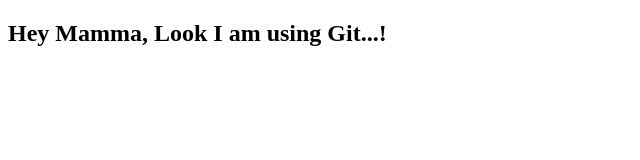
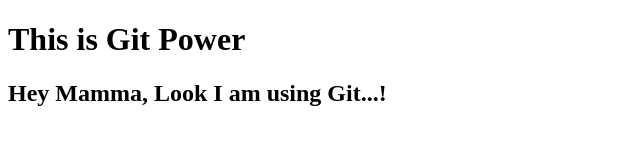
Before and after one commit to iamrokibul/my-first-website, a plain HTML site: page index.html in a window 1280 px wide. Shown: the whole page, without its empty margins (0-640 px from the left). Drawn offline with Linux system fonts and the light colour scheme.

Commit message:
added git power

```diff
--- a/index.html
+++ b/index.html
@@ -6,6 +6,7 @@
     <title>Document</title>
 </head>
 <body>
+    <h1>This is Git Power</h1>
     <h2>Hey Mamma, Look I am using Git...!</h2>
 </body>
 </html>
```
